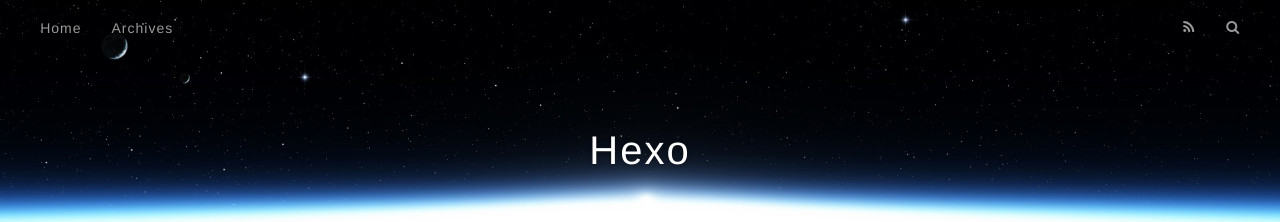
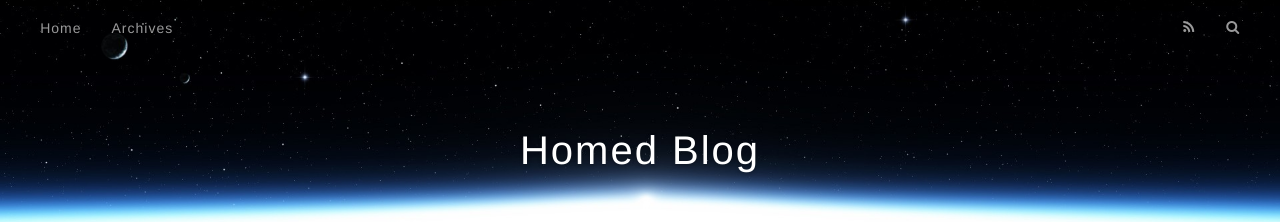
Before and after one commit to homedliu/homedliu.github.io, a plain HTML site: page index.html in a window 1280 px wide. Shown: the top 222 px of the page. Drawn offline with nearby package versions, Linux system fonts and the light colour scheme.

Commit message:
Site updated: 2017-10-09 00:10:46

```diff
--- a/index.html
+++ b/index.html
@@ -3,16 +3,16 @@
 <head>
   <meta charset="utf-8">
 
-  <title>Hexo</title>
+  <title>Homed Blog</title>
   <meta name="viewport" content="width=device-width, initial-scale=1, maximum-scale=1">
   <meta property="og:type" content="website">
-<meta property="og:title" content="Hexo">
+<meta property="og:title" content="Homed Blog">
 <meta property="og:url" content="http://yoursite.com/index.html">
-<meta property="og:site_name" content="Hexo">
+<meta property="og:site_name" content="Homed Blog">
 <meta name="twitter:card" content="summary">
-<meta name="twitter:title" content="Hexo">
+<meta name="twitter:title" content="Homed Blog">
 
-    <link rel="alternate" href="/atom.xml" title="Hexo" type="application/atom+xml">
+    <link rel="alternate" href="/atom.xml" title="Homed Blog" type="application/atom+xml">
 
 
     <link rel="icon" href="/favicon.png">
@@ -33,7 +33,7 @@
   <div id="header-outer" class="outer">
     <div id="header-title" class="inner">
       <h1 id="logo-wrap">
-        <a href="/" id="logo">Hexo</a>
+        <a href="/" id="logo">Homed Blog</a>
       </h1>
 
     </div>
@@ -96,7 +96,7 @@
 
     </div>
     <footer class="article-footer">
-      <a data-url="http://yoursite.com/2017/10/08/hello-world/" data-id="cj8iqd11m0000w4qvfx2kavva" class="article-share-link">Share</a>
+      <a data-url="http://yoursite.com/2017/10/08/hello-world/" data-id="cj8iy3b6w0000ywqvphq8thtd" class="article-share-link">Share</a>
 
 
     </footer>
```
Also changed, not shown: 2017/10/08/hello-world/index.html (+5 -5 lines), archives/2017/10/index.html (+6 -6 lines), archives/2017/index.html (+6 -6 lines), archives/index.html (+6 -6 lines).
